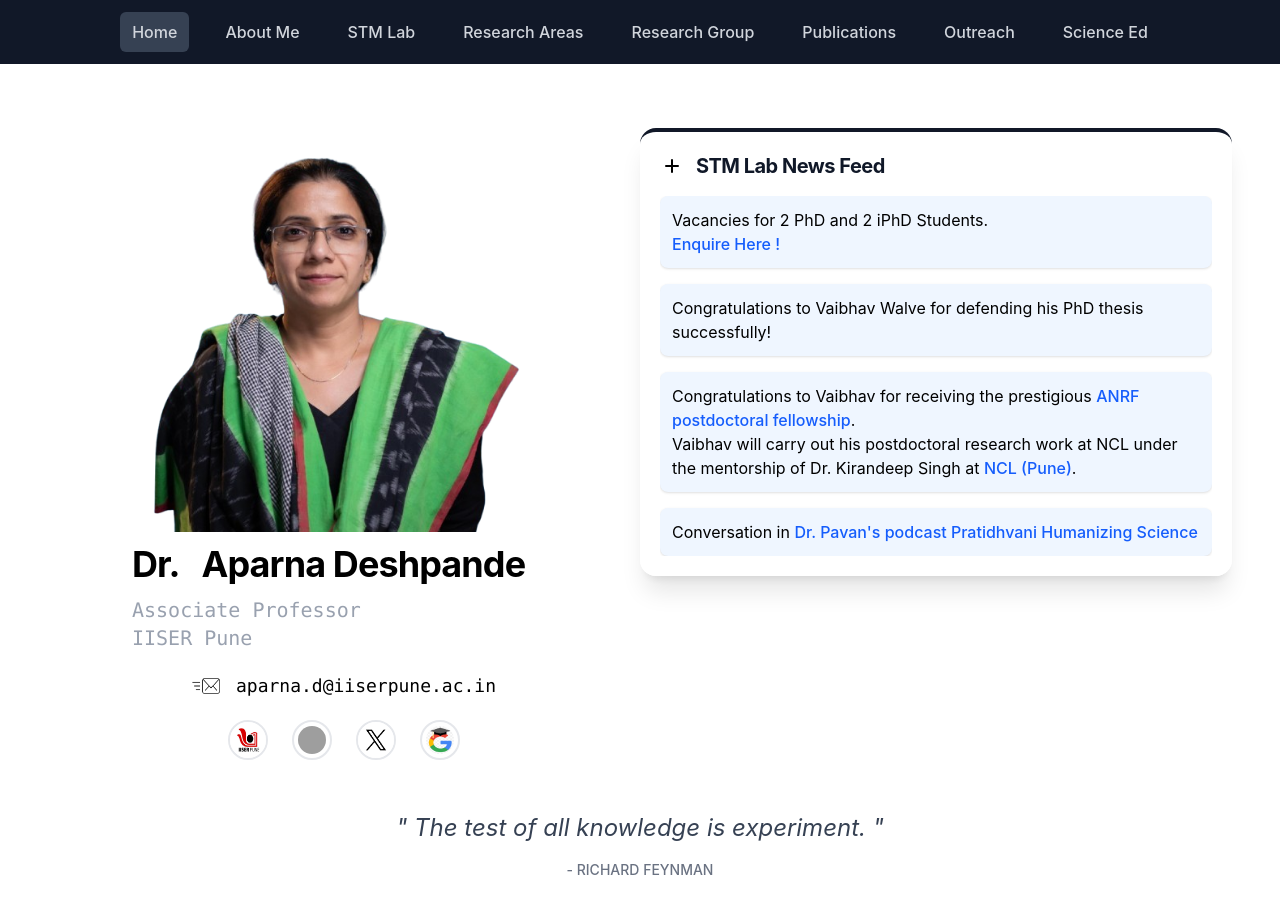
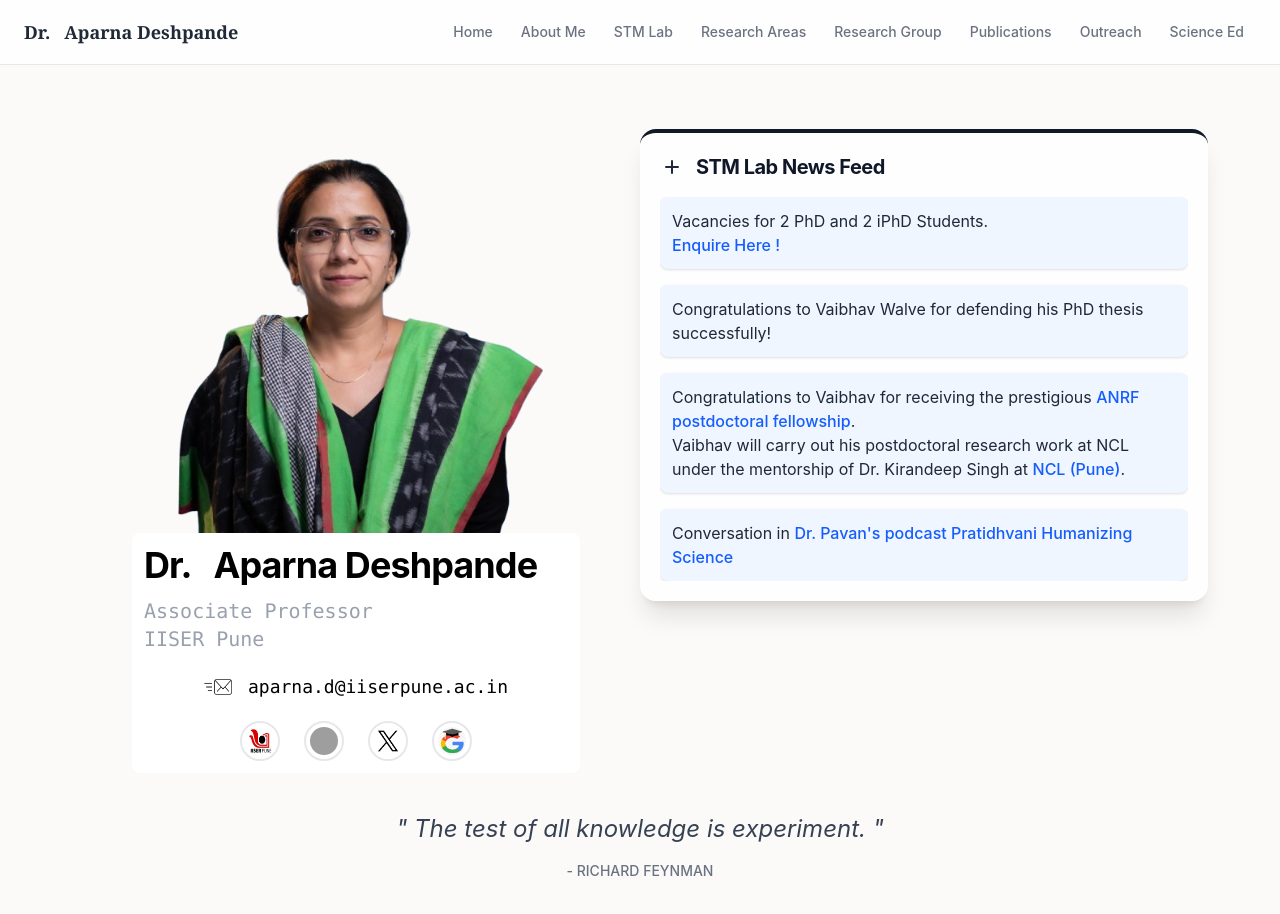
Before and after one commit to draparnadeshpande/portfolio, a Vue app in the folder AparnaDeshpande-IISER/: page / in a window 1280 px wide. Shown: the top 914 px of the page. Built offline with nearby package versions, Linux system fonts and the light colour scheme; grey boxes are pictures that could not be loaded.

Commit message:
feat: redesign nav bar and app shell

```diff
--- a/AparnaDeshpande-IISER/src/App.vue
+++ b/AparnaDeshpande-IISER/src/App.vue
@@ -1,14 +1,13 @@
 <script setup>
-import HomePage from './components/BulletinBoard.vue';
 import NavigationBar from './components/NavigationBar.vue';
-
 </script>
 
 <template>
-  <!-- // bg-[#111828] -->
-  <div class="max-w-7xl mx-auto">
+  <div class="min-h-screen bg-bg font-sans text-ink">
     <NavigationBar></NavigationBar>
-    <RouterView></RouterView>
+    <main class="mx-auto max-w-7xl px-4 sm:px-6">
+      <RouterView></RouterView>
+    </main>
   </div>
 </template>
 
--- a/AparnaDeshpande-IISER/src/components/NavigationBar.vue
+++ b/AparnaDeshpande-IISER/src/components/NavigationBar.vue
@@ -1,20 +1,35 @@
 <template>
-  <nav class="bg-white">
-    <div class="px-2 sm:px-3 lg:px-5 sm:bg-[#111828]">
-      <div class="flex justify-center h-16">
+  <header class="sticky top-0 z-50 border-b border-line bg-surface/80 backdrop-blur">
+    <div class="mx-auto flex h-16 max-w-7xl items-center justify-between px-4 sm:px-6">
+      <router-link to="/" class="font-serif text-lg font-semibold text-ink">
+        Dr. &nbsp; Aparna Deshpande
+      </router-link>
+
+      <!-- Nav Links (desktop) -->
+      <nav class="hidden items-center gap-1 sm:flex">
+        <router-link
+          v-for="item in navItems"
+          :key="item.to"
+          :to="item.to"
+          class="rounded-md px-3 py-2 text-sm font-medium text-ink-muted transition hover:text-accent"
+          :class="$route.path === item.to ? 'text-accent' : ''"
+        >
+          {{ item.label }}
+        </router-link>
+      </nav>
+
       <!-- Hamburger menu button (mobile) -->
-        <div class="flex items-center sm:hidden absolute left-4 top-4 border border-3">
       <button
         @click="isOpen = !isOpen"
         type="button"
-            class="inline-flex items-center justify-center p-2 rounded-md text-gray-100"
+        class="inline-flex items-center justify-center rounded-md p-2 text-ink sm:hidden"
         aria-controls="mobile-menu"
-            aria-expanded="false"
+        :aria-expanded="isOpen"
       >
         <span class="sr-only">Open main menu</span>
         <svg
           v-if="!isOpen"
-              class="block h-6 w-6"
+          class="h-6 w-6"
           xmlns="http://www.w3.org/2000/svg"
           fill="none"
           viewBox="0 0 24 24"
@@ -23,13 +38,12 @@
           stroke-width="2"
           stroke-linecap="round"
           stroke-linejoin="round"
-              style="color: #111828"
         >
           <path d="M4 8h16M4 16h16" />
         </svg>
         <svg
           v-else
-              class="block h-6 w-6"
+          class="h-6 w-6"
           xmlns="http://www.w3.org/2000/svg"
           fill="none"
           viewBox="0 0 24 24"
@@ -38,49 +52,26 @@
           stroke-width="2"
           stroke-linecap="round"
           stroke-linejoin="round"
-              style="color: #111828"
         >
           <path d="M6 18L18 6M6 6l12 12" />
         </svg>
       </button>
     </div>
 
-        <!-- Nav Links (desktop) -->
-        <div class="hidden sm:flex sm:space-x-6 items-center text-white">
+    <!-- Mobile menu -->
+    <nav v-if="isOpen" id="mobile-menu" class="space-y-1 border-t border-line px-4 pb-4 pt-2 sm:hidden">
       <router-link
         v-for="item in navItems"
         :key="item.to"
         :to="item.to"
-            :class="[
-              'px-3 py-2 rounded-md text-l font-medium text-gray-300 hover:text-blue-400',
-              $route.path === item.to
-                ? 'bg-gray-700'
-                : ''
-            ]"
-          >
-            {{ item.label }}
-          </router-link>
-        </div>
-      </div>
-    </div>
-
-    <!-- Mobile menu -->
-    <div v-if="isOpen" class="sm:hidden" id="mobile-menu">
-      <div class="px-2 pt-2 pb-3 space-y-1 bg-gray-800">
-        <router-link
-          v-for="item in navItems"
-          :key="item.to"
-          :to="item.to"
-          :class="[
-            'block px-3 py-2 rounded-md text-base font-medium text-white hover:bg-gray-200',
-          ]"
+        class="block rounded-md px-3 py-2 text-base font-medium text-ink-muted hover:text-accent"
+        :class="$route.path === item.to ? 'text-accent' : ''"
         @click="isOpen = false"
       >
         {{ item.label }}
       </router-link>
-      </div>
-    </div>
     </nav>
+  </header>
 </template>
 
 <script setup>
```
Lines whose indentation alone changed are shown as unchanged.
